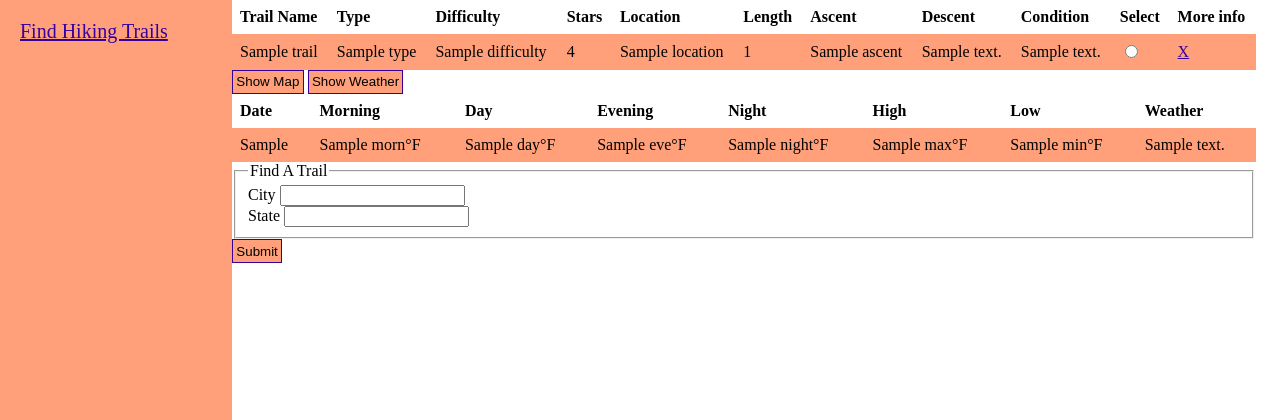
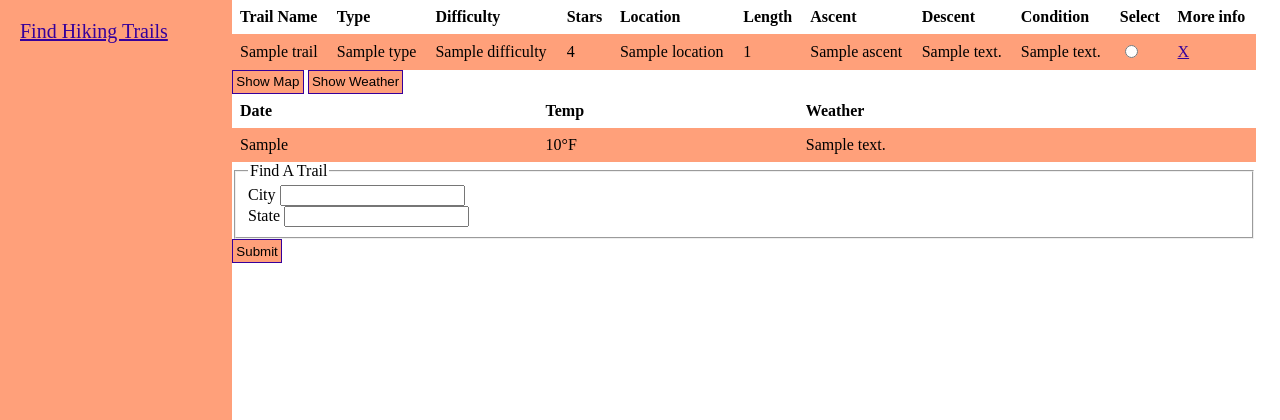
Before and after one commit to jordangerdin/Camping-API, a Flask app: template templates/show_weather.html in a window 1280 px wide. Shown: the top 420 px of the page. Run offline with Flask 2, Linux system fonts and the light colour scheme; the template is opened without the code that fills it: most values are stand-ins (such as "Sample title", 1, 10 or a date in 2020); form fields are guessed from the names that the template uses; some libraries are stand-ins or nearby versions.

Commit message:
Fix weather call and display

```diff
--- a/api_connection.py
+++ b/api_connection.py
@@ -21,9 +21,9 @@ def get_hiking_data(lat, lon):
 def get_weather_data(lat, lon):
     # method for getting data on the weather
     key = os.environ.get('WEATHER_KEY')
-    url = 'https://samples.openweathermap.org/data/2.5/forecast/daily'
+    url = 'https://api.openweathermap.org/data/2.5/forecast'
 
-    params = {'lat' : lat, 'lon' : lon, 'cnt' : 10, 'appid' : key}
+    params = {'lat' : lat, 'lon' : lon, 'appid' : key}
 
     weather_data = get_API_data(url, params)
 
--- a/routes.py
+++ b/routes.py
@@ -52,10 +52,9 @@ def show_extra():
     # The show weather set up. Makes an API call to get the weather for the next ten days and feeds that to the page
     if request.form['submit_button'] == 'show_weather':
         weather_data = get_weather_data(lat_long_list[0],lat_long_list[1])
-        for day in weather_data['list']:
-            day['dt'] = datetime.fromtimestamp(day['dt'])
-            for key, temp in day['temp'].items():
-                day['temp'][key] = k_to_f(temp)
+        for time in weather_data['list']:
+            time['dt'] = datetime.fromtimestamp(time['dt'])
+            time['main']['temp'] = k_to_f(time['main']['temp'])
         return render_template('show_weather.html', weather_list = weather_data, location_form = loc_form, trail_list = trail_dictionary)
 
     # The show map set up
--- a/templates/show_weather.html
+++ b/templates/show_weather.html
@@ -5,23 +5,13 @@
 <table>
     <tr>
         <th>Date</th>
-        <th>Morning</th>
-        <th>Day</th>
-        <th>Evening</th>
-        <th>Night</th>
-        <th>High</th>
-        <th>Low</th>
+        <th>Temp</th>
         <th>Weather</th>
     </tr>
     {% for time in weather_list.list %}
         <tr>
             <td>{{time.dt}}</td>
-            <td>{{time.temp.morn}}°F</td>
-            <td>{{time.temp.day}}°F</td>
-            <td>{{time.temp.eve}}°F</td>
-            <td>{{time.temp.night}}°F</td>
-            <td>{{time.temp.max}}°F</td>
-            <td>{{time.temp.min}}°F</td>
+            <td>{{time.main.temp}}°F</td>
             <td>{{time.weather[0].description}}</td>
         </tr>
     {% endfor %}
```
